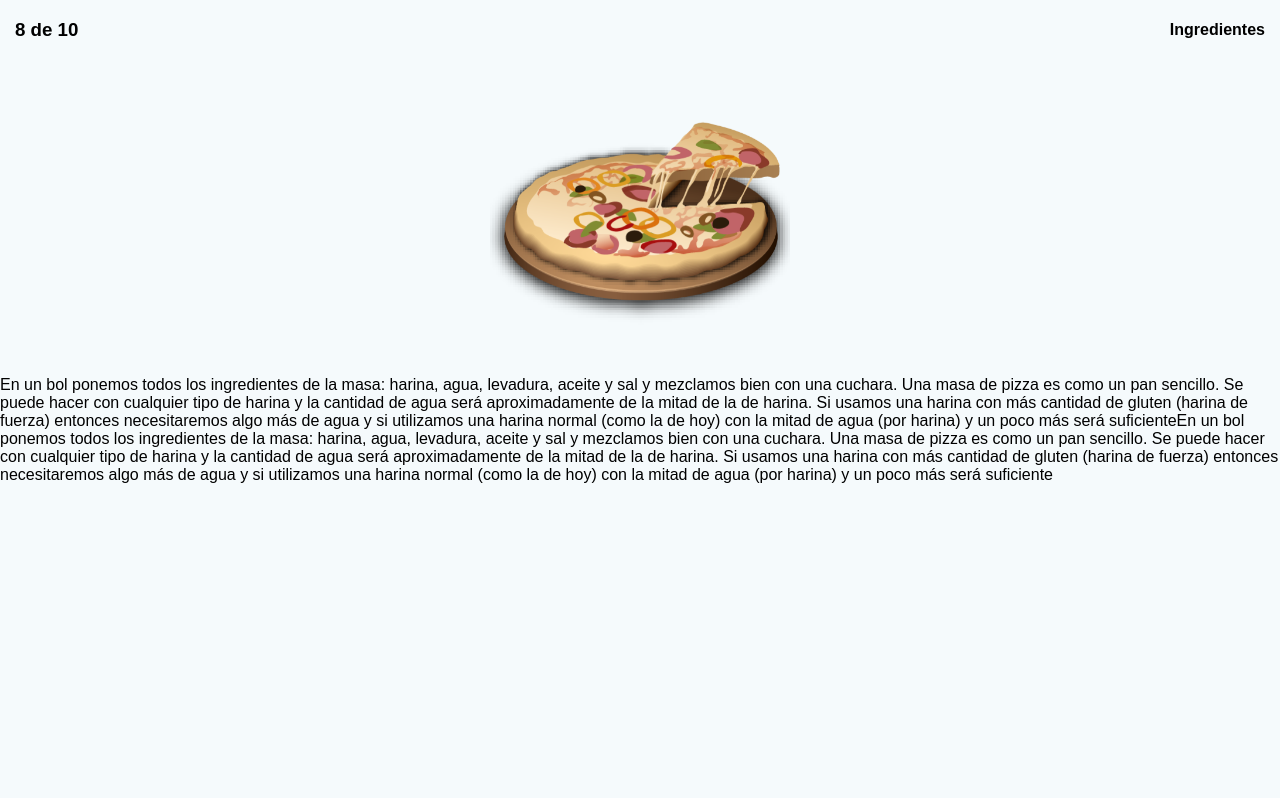
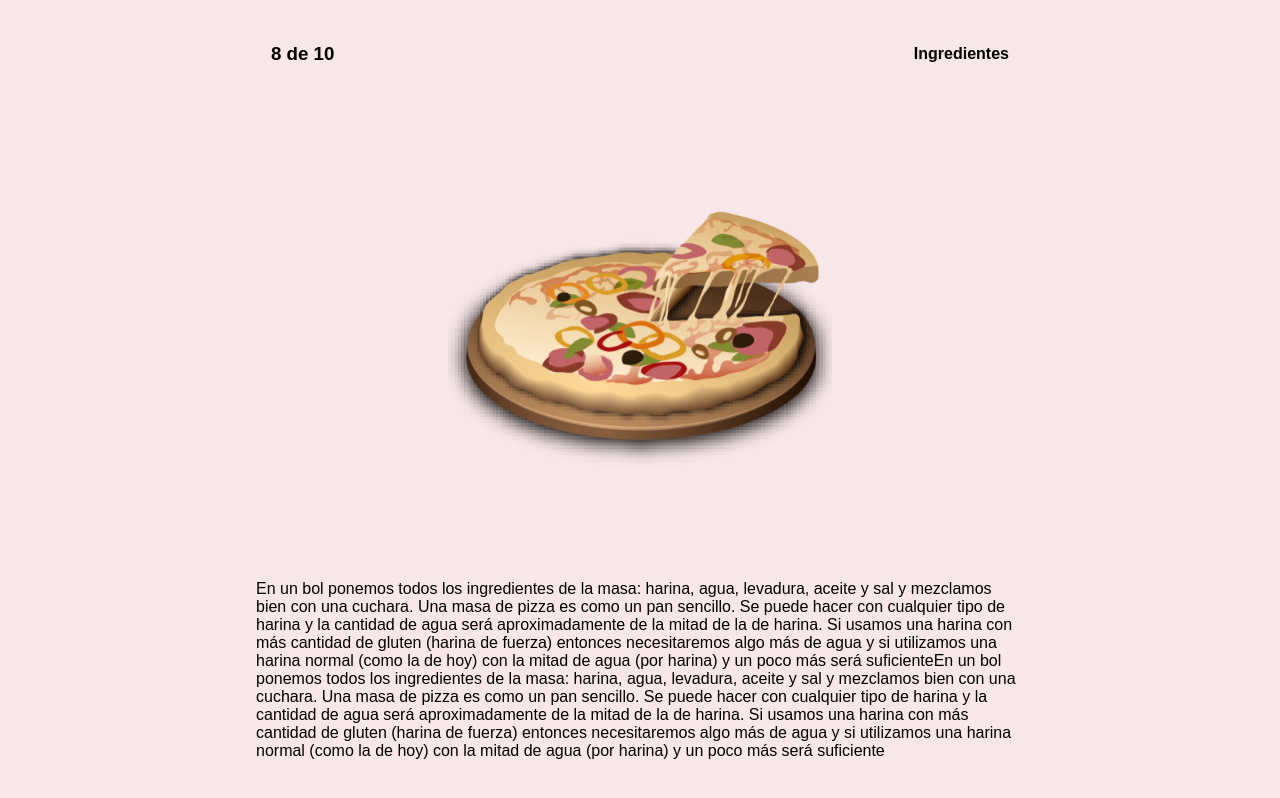
Before and after one commit to fulit103/toga, a React app: page /step in a window 1280 px wide. Built offline with nearby package versions, Linux system fonts and the light colour scheme; what google-maps-react would draw is missing.

Commit message:
agregando step

```diff
--- a/src/assets/style/components/foodpage.scss
+++ b/src/assets/style/components/foodpage.scss
@@ -1,4 +1,10 @@
 @import '../Vars.scss';
+
+// .body{
+//   display: grid;
+//   justify-content: center;
+//   align-items: center;
+// }
 
 .button-primary {
   box-sizing: border-box;
@@ -109,7 +115,6 @@
 
   .container_recipe{
     flex-direction: row;
-    background-color: $color-background-general;
   }
 
   .container_recipe__back{
--- a/src/assets/style/components/step.scss
+++ b/src/assets/style/components/step.scss
@@ -1,6 +1,17 @@
+@import '../Vars.scss';
+
+.container{
+  display: grid;
+  justify-content: center;
+  align-items: center;
+  grid-auto-columns: 60%;
+  background-color:$color-background-pic;
+  height: 100vh;
+}
+
 .instruction__pic img {
-  width: 100%;
-  height: 300px;
+  width: 50%;
+  height: 60%;
 }
 
 @media screen and (min-width:600px) {
@@ -8,7 +19,6 @@
     display: flex;
     justify-content: center;
     align-items: center;
-    width: 300px;
   }
 
   .instruction__pic  {
@@ -22,5 +32,4 @@
     justify-content: center;
     width: 80%;
   }
-
 }
--- a/src/containers/FoodPage.jsx
+++ b/src/containers/FoodPage.jsx
@@ -13,6 +13,7 @@ import back from '../assets/static/items/back.png';
 
 const FoodPage = (props) => {
   return (
+    <div className='body'>
       <div className='container_recipe'>
         <div className='container_recipe__header'>
           <div className='container_recipe__back'>
@@ -69,7 +70,6 @@ const FoodPage = (props) => {
                 <li> 100 g de jamón de york
                   <Link to='/address'> Address</Link>
                 </li>
-
               </TabPanel>
               <TabPanel>
                 <p>En un bol ponemos todos los ingredientes de la masa: harina, agua, levadura, aceite y sal y mezclamos bien con una cuchara. Una masa de pizza es como un pan sencillo. Se puede hacer con cualquier tipo de harina y la cantidad de agua será aproximadamente de la mitad de la de harina. Si usamos una harina con más cantidad de gluten (harina de fuerza) entonces necesitaremos algo más de agua y si utilizamos una harina normal (como la de hoy) con la mitad de agua (por harina) y un poco más será suficienteEn un bol ponemos todos los ingredientes de la masa: harina, agua, levadura, aceite y sal y mezclamos bien con una cuchara. Una masa de pizza es como un pan sencillo. Se puede hacer con cualquier tipo de harina y la cantidad de agua será aproximadamente de la mitad de la de harina. Si usamos una harina con más cantidad de gluten (harina de fuerza) entonces necesitaremos algo más de agua y si utilizamos una harina normal (como la de hoy) con la mitad de agua (por harina) y un poco más será suficiente </p>
@@ -92,6 +92,7 @@ const FoodPage = (props) => {
           </div>
         </div>
       </div>
+    </div>
   );
 };
 
```
Lines whose indentation alone changed are shown as unchanged.
